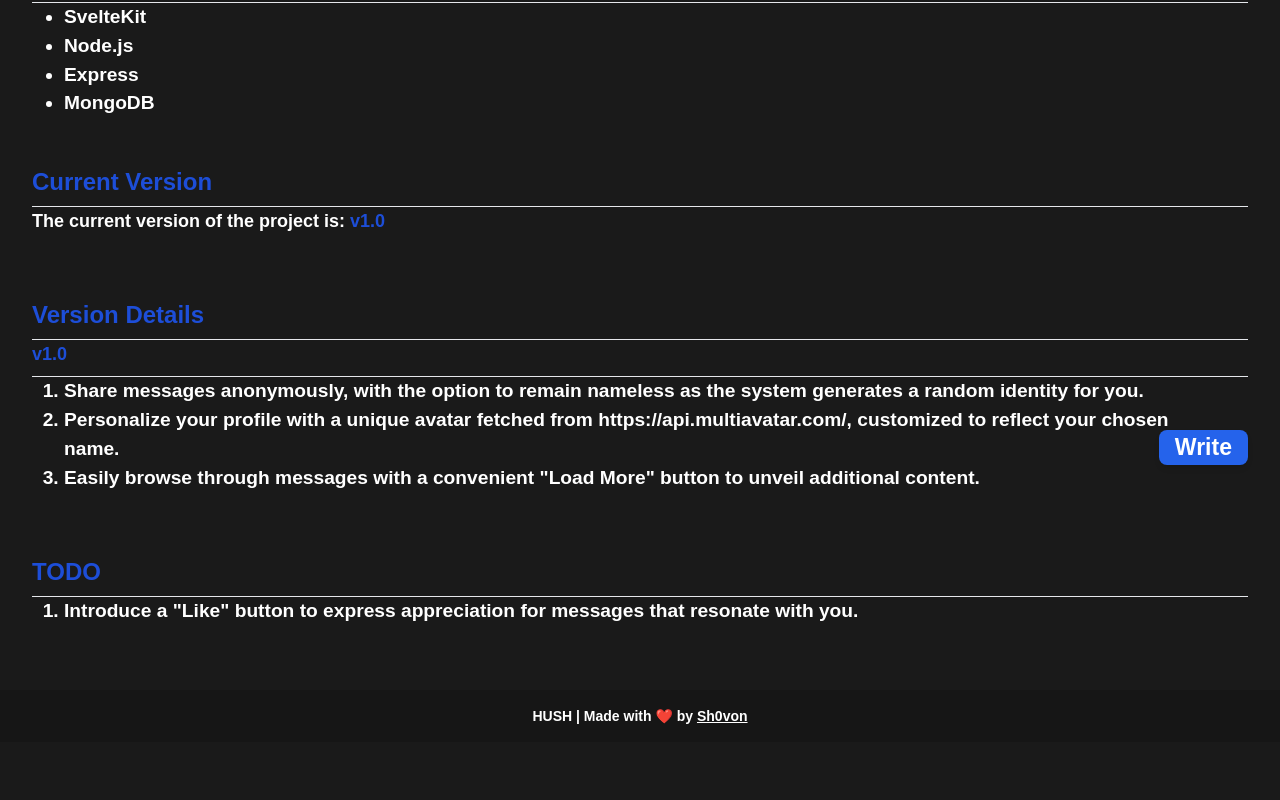
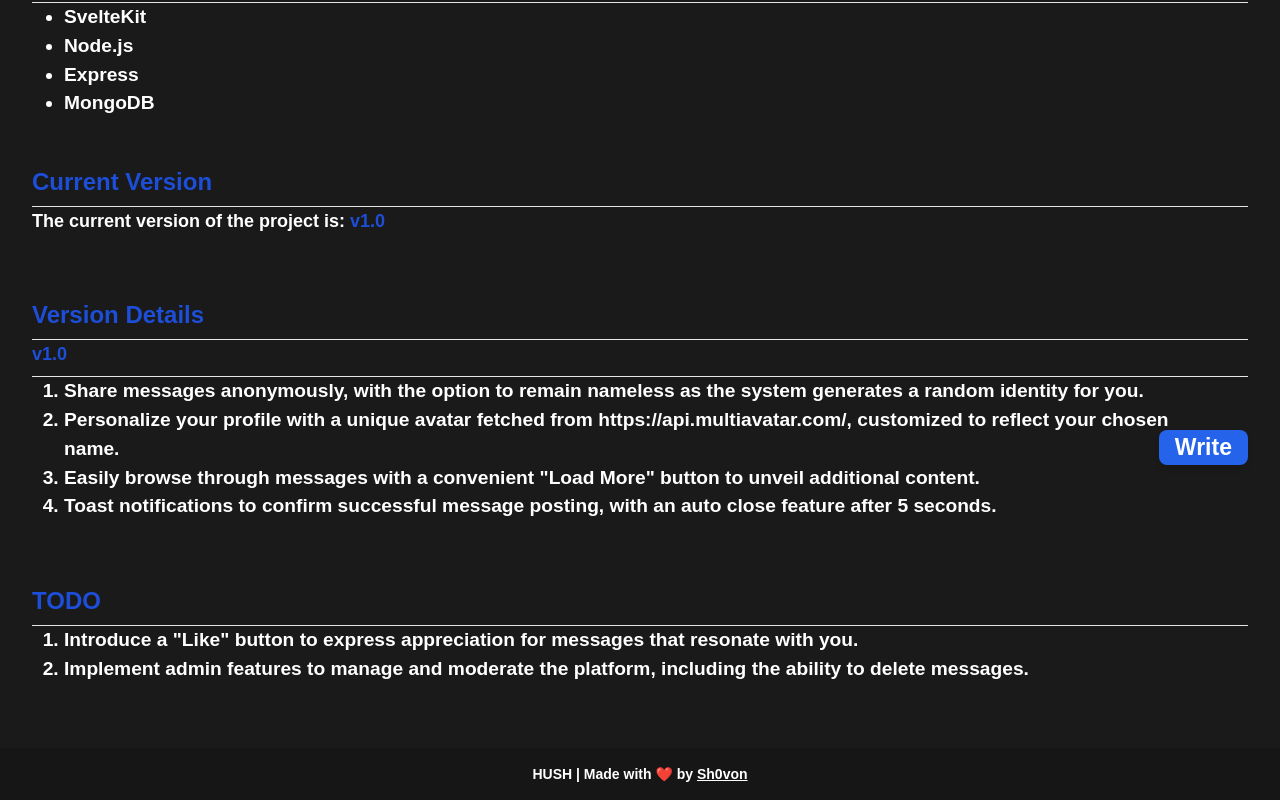
Before and after one commit to sh0von/Hush, a SvelteKit app in the folder frontend/: page /v in a window 1280 px wide. Shown: the part 271-1071 px from the top of the page. Before the commit the page ends 1013 px from the top, so only its background shows below. Built offline with nearby package versions, Linux system fonts and the light colour scheme; a web font is replaced by a local one.

Commit message:
Version Details Update

```diff
--- a/frontend/src/routes/v/+page.svelte
+++ b/frontend/src/routes/v/+page.svelte
@@ -50,6 +50,10 @@
         Easily browse through messages with a convenient "Load More" button to
         unveil additional content.
       </li>
+      <li>
+        Toast notifications to confirm successful message posting, with an auto
+        close feature after 5 seconds.
+      </li>
     </ul>
   </section>
 
@@ -61,5 +65,10 @@
         Introduce a "Like" button to express appreciation for messages that
         resonate with you.
       </li>
-</section>
+      <li>
+        Implement admin features to manage and moderate the platform, including
+        the ability to delete messages.
+      </li>
+    </ul>
+  </section>
 </main>
```
